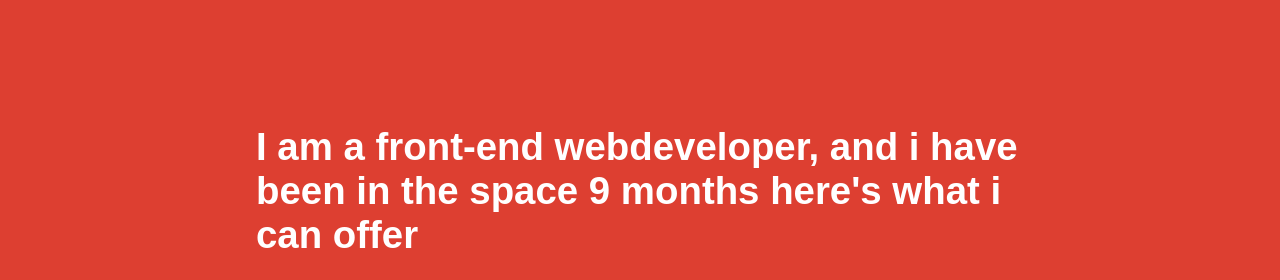
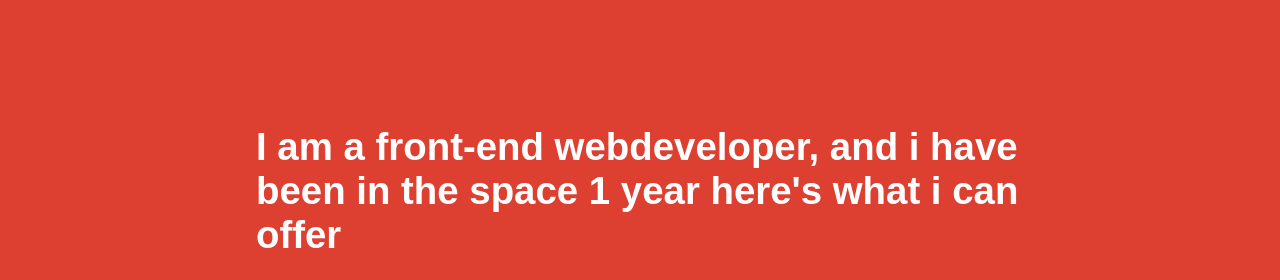
Before and after one commit to Dren-B/Portfolio, a plain HTML site: page index.html in a window 1280 px wide. Shown: the part 520-800 px from the top of the page. Drawn offline with Linux system fonts and the light colour scheme.

Commit message:
index.html

```diff
--- a/index.html
+++ b/index.html
@@ -418,7 +418,7 @@ section {
 <body>
      <section class="red">
             <h1 class="main-name">Dren Bajrami</h1>
-            <p class="main-para">I am a front-end webdeveloper, and i have been in the space 9 months here's what i can offer</p>
+            <p class="main-para">I am a front-end webdeveloper, and i have been in the space 1 year here's what i can offer</p>
             <img style="size: 20vw;" src="programming.png" alt="">
             <div class="custom-shape-divider-top-1637362222">
                 <svg data-name="Layer 1" xmlns="http://www.w3.org/2000/svg" viewBox="0 0 1200 120" preserveAspectRatio="none">
```
